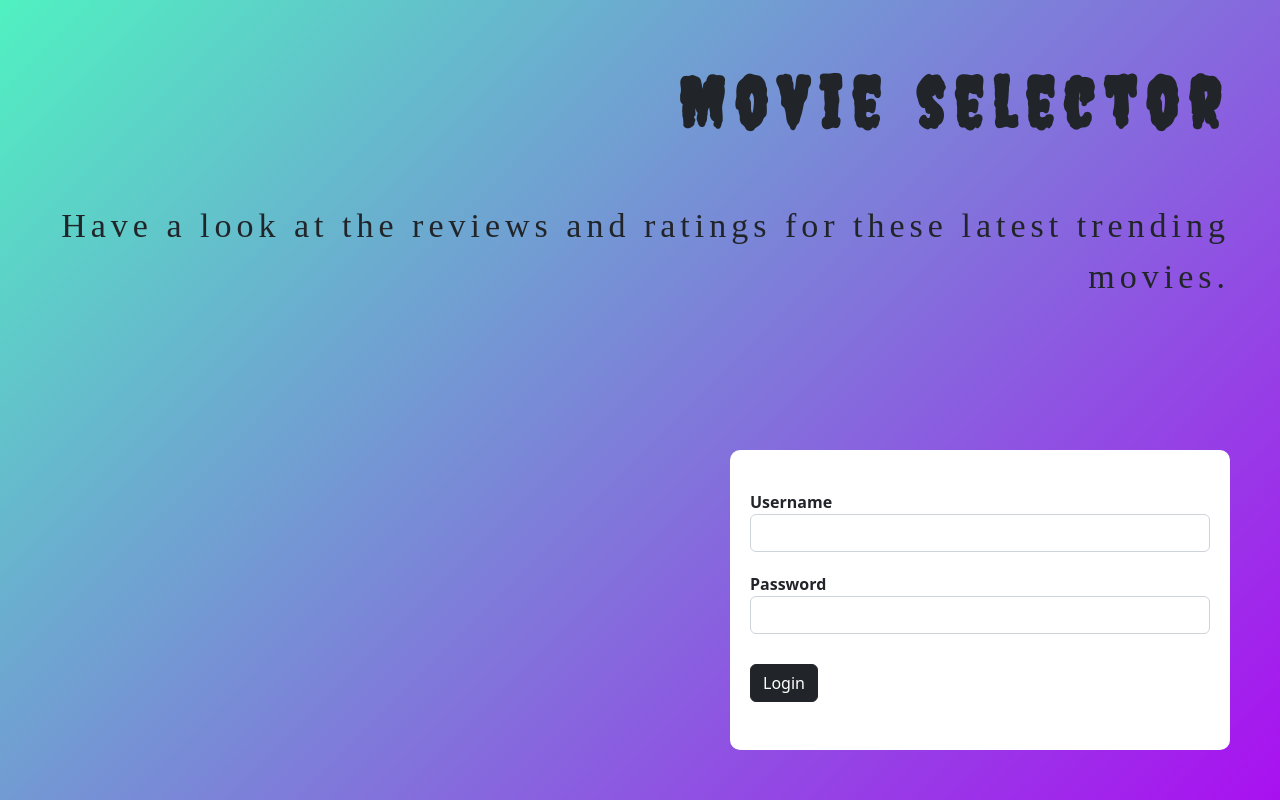
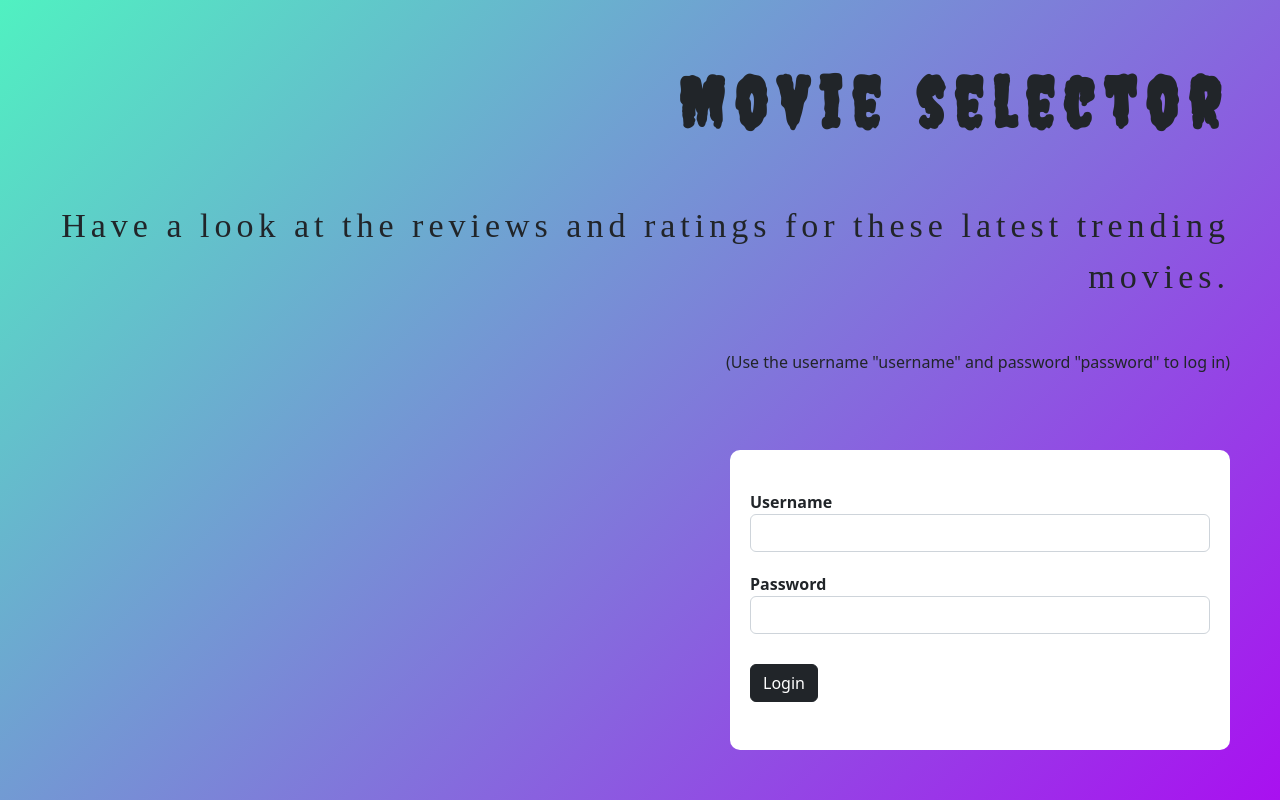
Before and after one commit to anjali-patelnz/Movie-app, an Angular app in the folder movie-app/: page /login in a window 1280 px wide. Built offline with nearby package versions, Linux system fonts and the light colour scheme; a web font is replaced by a local one.

Commit message:
adding in log in instructions

```diff
--- a/movie-app/src/app/login/login.component.html
+++ b/movie-app/src/app/login/login.component.html
@@ -2,6 +2,9 @@
   <div class="logo">Movie selector</div>
   <div class="description">
     Have a look at the reviews and ratings for these latest trending movies.
+  </div>
+  <div class="instructions">
+    <p>(Use the username "username" and password "password" to log in)</p>
   </div>
   <div class="login-form">
     <div class="form-group">
--- a/movie-app/src/app/login/login.component.scss
+++ b/movie-app/src/app/login/login.component.scss
@@ -21,6 +21,14 @@
     letter-spacing: 5px;
     position: absolute;
     top: 200px;
+    right: 50px;
+    text-align: right;
+    width: 1200px;
+  }
+
+  .instructions {
+    position: absolute;
+    top: 350px;
     right: 50px;
     text-align: right;
     width: 1200px;
--- a/movie-app/src/app/services/auth.service.ts
+++ b/movie-app/src/app/services/auth.service.ts
@@ -9,7 +9,7 @@ export class AuthService {
   constructor(private router: Router) { }
 
   login(username:string, password:string){
-    if (username  === 'anji' && password === '1234') {
+    if (username  === 'username' && password === 'password') {
       return 200;
     } else {
       return 403;
```
